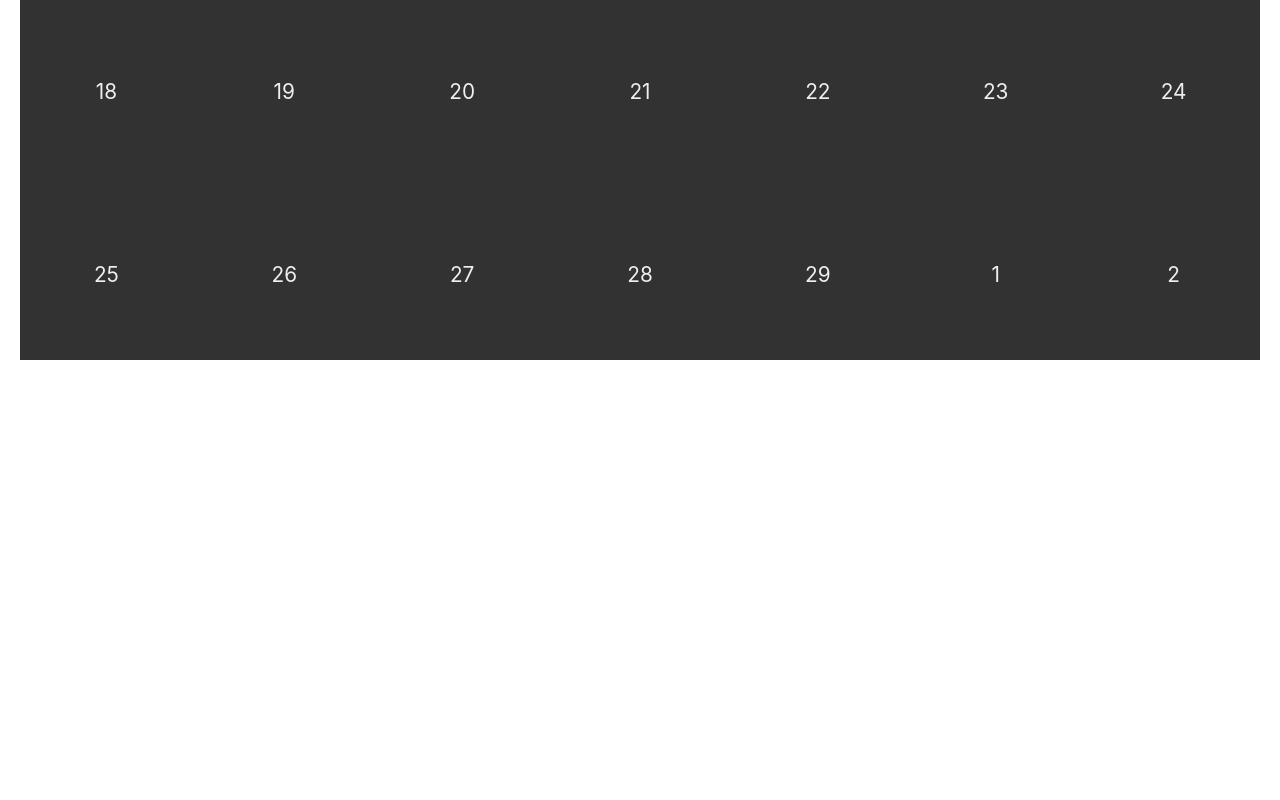
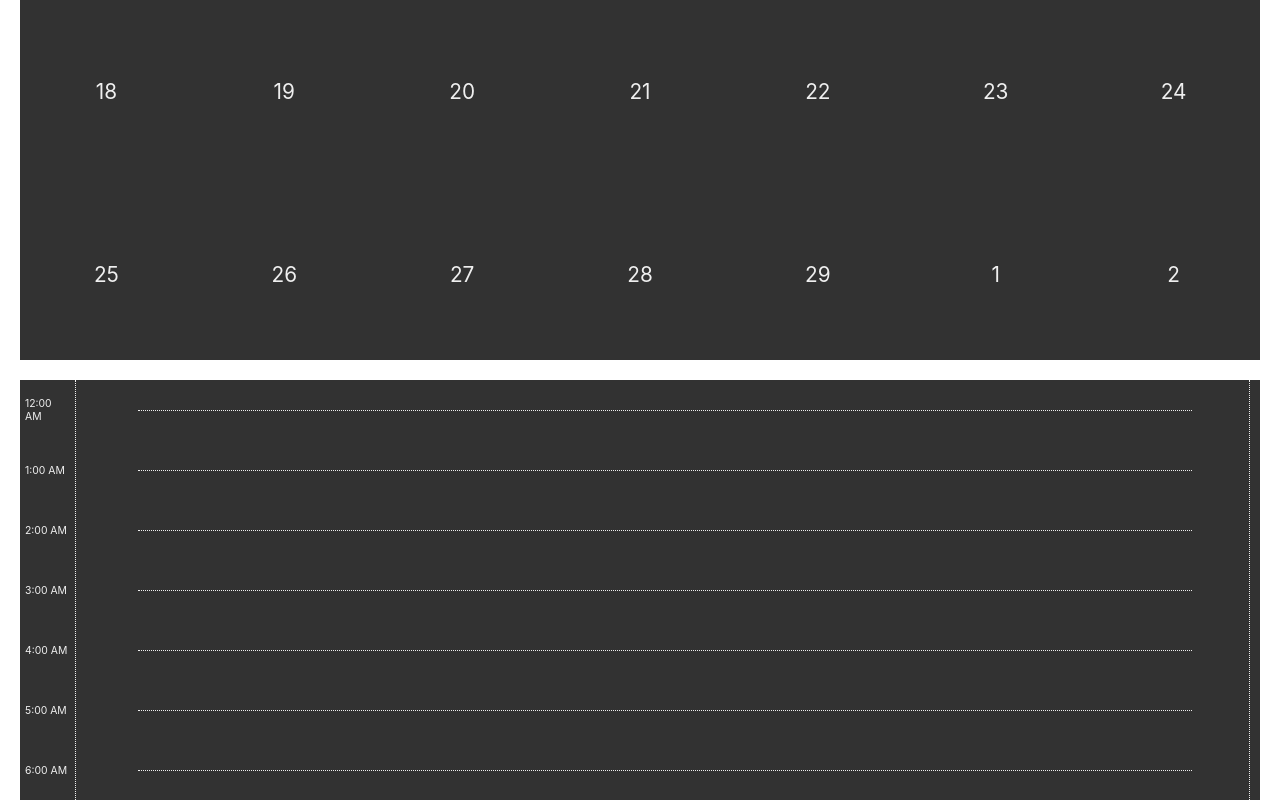
Before and after one commit to chbarr/React-Calendar-App, a React (Create React App) app: page / in a window 1280 px wide. Shown: the part 620-1420 px from the top of the page. Before the commit the page ends 980 px from the top, so only its background shows below. Built offline with nearby package versions, Linux system fonts and the light colour scheme.

Commit message:
created EventsDisplayer component with its styles and EventsRow and EventCell base components to build day events list view

```diff
--- a/src/Components/App/App.js
+++ b/src/Components/App/App.js
@@ -1,17 +1,17 @@
 import './App.css';
 import { DateSelector } from '../DateSelector/DateSelector';
-import Calendar from '../Calendar/Calendar';
+import { Calendar } from '../Calendar/Calendar';
 import { useSelector } from 'react-redux';
 import { EventCreator } from '../EventCreator/EventCreator';
+import { EventsDisplayer } from '../EventsDisplayer/EventsDisplayer';
 function App() {
   const eventCreatorOpened = useSelector(state => state.ui.eventCreatorOpened);
   return (
     <div className="App">
-      <div>
-        <DateSelector/>
-        <Calendar/>
-        { eventCreatorOpened && <EventCreator/>}
-      </div>
+      <DateSelector />
+      <Calendar />
+      {eventCreatorOpened && <EventCreator />}
+      <EventsDisplayer />
     </div >
   );
 }
--- a/src/Components/Calendar/Calendar.js
+++ b/src/Components/Calendar/Calendar.js
@@ -50,10 +50,9 @@ function Calendar() {
                 </div>
                 <div className='calendarGrid'>
                     {
-
                         calendar.previousMonthDays.map(dayNumber => (
                             <DayCell key={uuidv4()}
-                                eventsCounter={events[previousMonthYear]?.[previousMonth]?.[dayNumber]?.length}
+                                dayEvents={events[previousMonthYear]?.[previousMonth]?.[dayNumber] || []}
                                 yearNumber={previousMonthYear}
                                 monthNumber={previousMonth}
                                 dayNumber={dayNumber}
@@ -63,7 +62,7 @@ function Calendar() {
                     {
                         calendar.currentMonthDays.map((_, i) => (
                             <DayCell key={uuidv4()}
-                                eventsCounter={events[selectedYear]?.[selectedMonth]?.[i + 1]?.length}
+                                dayEvents={events[selectedYear]?.[selectedMonth]?.[i + 1] || []}
                                 yearNumber={selectedYear}
                                 monthNumber={selectedMonth}
                                 dayNumber={i + 1}
@@ -73,7 +72,7 @@ function Calendar() {
                     {
                         calendar.nextMonthDays.map((_, i) => (
                             <DayCell key={uuidv4()}
-                                eventsCounter={events[nextMonthYear]?.[nextMonth]?.[i + 1]?.length}
+                                dayEvents={events[nextMonthYear]?.[nextMonth]?.[i + 1] || []}
                                 yearNumber={nextMonthYear}
                                 monthNumber={nextMonth}
                                 dayNumber={i + 1}
@@ -86,4 +85,4 @@ function Calendar() {
     }
 }
 
-export default Calendar
+export { Calendar }
--- a/src/Components/DateSelector/DateSelector.js
+++ b/src/Components/DateSelector/DateSelector.js
@@ -1,10 +1,10 @@
 import './dateSelector.css';
 import React from 'react'
 import { YearSelector } from '../YearSelector/YearSelector';
-import { monthsNameES } from '../../customHooks/useCalendar';
+import { getNextMonth, getPreviousMonth, monthsNameES } from '../../customHooks/useCalendar';
 import { MonthSelector } from '../MonthSelector/MonthSelector';
 import { useSelector, useDispatch } from 'react-redux';
-import { setDateSelectorClicked } from '../../slices/uiSlice';
+import { setDateSelectorClicked, setSelectedMonth } from '../../slices/uiSlice';
 
 function DateSelector() {
     const {
@@ -16,21 +16,31 @@ function DateSelector() {
 
     const dispatch = useDispatch();
 
-    const toggleDateSelector = (selectorType) => {
+    const onToggleDateSelector = (selectorType) => {
         dispatch(setDateSelectorClicked({ selectorType }))
+    }
+
+    const onChangeMonth = (changeType) => {
+        const { year, month } = (changeType === 'PREV') ? getPreviousMonth(selectedYear, selectedMonth)
+            : (changeType === 'NEXT') ? getNextMonth(selectedYear, selectedMonth)
+                : { year: selectedYear, month: selectedMonth };
+
+        dispatch(setSelectedMonth({ selectedMonth: month, selectedYear: year }))
     }
 
     return (
         <section className='date-selector-container'>
+            <button className='no-border-btn' onClick={() => onChangeMonth('PREV')}>&lt;</button>
             <div className='date-legend'>
-                <button className='no-border-btn' onClick={() => toggleDateSelector('MONTH')}>
+                <button className='no-border-btn' onClick={() => onToggleDateSelector('MONTH')}>
                     {monthsNameES[selectedMonth]}
                 </button>
                 <span>de</span>
-                <button className='no-border-btn' onClick={() => toggleDateSelector('YEAR')}>
+                <button className='no-border-btn' onClick={() => onToggleDateSelector('YEAR')}>
                     {selectedYear}
                 </button>
             </div>
+            <button className='no-border-btn' onClick={() => onChangeMonth('NEXT')}>&gt;</button>
 
             {monthSelectorOpened && <MonthSelector selectedMonth={selectedMonth}
                 months={monthsNameES} />}
--- a/src/Components/DateSelector/dateSelector.css
+++ b/src/Components/DateSelector/dateSelector.css
@@ -1,10 +1,10 @@
 .date-selector-container {
+    font-family: 'Roboto Mono';
+    font-size: var(--calendar-header-font-size);
+    display: flex;
+    justify-content: space-between;
+    align-items: center;
     position: relative;
     z-index: 2;
+    margin: 0 20px;
 }
-
-.date-legend {
-    font-family: 'Roboto Mono';
-    font-size: var(--calendar-header-font-size);
-    padding-left: 20px;
-}
--- a/src/Components/DayCell/DayCell.js
+++ b/src/Components/DayCell/DayCell.js
@@ -8,28 +8,36 @@ const MemoizedDayCell = React.memo(
     function DayCell(props) {
         const eventCreatorOpened = useSelector(state => state.ui.eventCreatorOpened);
         const dispatch = useDispatch();
+        const eventsCounter = props.dayEvents.length;
 
         const onDayClicked = () => {
             dispatch(setEventCreatorOpened({
-                'eventCreatorOpened': !eventCreatorOpened,
-                'dayNumber': props.dayNumber,
-                'monthNumber': props.monthNumber,
-                'yearNumber': props.yearNumber
+                'eventCreatorOpened': false
             }));
+            if (eventsCounter <= 0) {
+                dispatch(setEventCreatorOpened({
+                    'eventCreatorOpened': !eventCreatorOpened,
+                    'dayNumber': props.dayNumber,
+                    'monthNumber': props.monthNumber,
+                    'yearNumber': props.yearNumber
+                }));
+            } else {
+                console.log("Show events detailed");
+            }
         };
 
         return (
             <button className='no-border-btn day-cell' onClick={onDayClicked}>
-                <div className={`events-counter ${(!props.eventsCounter || props.eventsCounter <= 0) && 'events-counter-hidden'}`}>
-                    <span>{props.eventsCounter}</span>
+                <div className={`events-counter ${(eventsCounter <= 0) && 'events-counter-hidden'}`}>
+                    <span>{eventsCounter}</span>
                 </div>
                 <span className='day-number'>{props.dayNumber}</span>
             </button>
         );
     },
     (prevProps, nextProps) => {
-        // if eventsCounter has not changed, the component will not be re rendered
-        return prevProps.eventsCounter === nextProps.eventsCounter;
+        // if dayEvents has not changed, the component will not be re rendered
+        return prevProps.dayEvents === nextProps.dayEvents;
     }
 );
 
--- /dev/null
+++ b/src/Components/EventCell/EventCell.js
@@ -0,0 +1,11 @@
+import React from 'react'
+
+function EventCell() {
+    return (
+        <div>
+            evento
+        </div>
+    )
+}
+
+export { EventCell }
--- /dev/null
+++ b/src/Components/EventsDisplayer/EventsDisplayer.js
@@ -0,0 +1,27 @@
+import React from 'react'
+import { EventCell } from '../EventCell/EventCell'
+import { v4 as uuidv4 } from 'uuid';
+import './eventsDisplayer.css';
+import { dayHours } from '../../customHooks/useCalendar';
+function EventsDisplayer(props) {
+    return (
+        <section className='events-container'>
+            <section className='events-carousel'>
+                <hr className='vertical-separator' />
+                <section className='events-displayer'>
+                    {dayHours.map(
+                        hour => (
+                            <div className='hour-bar' key={uuidv4()}>
+                                <span className='hour-label'> {hour}</span>
+                                <hr className='horizontal-separator' />
+                            </div>
+                        ))
+                    }
+                </section>
+                <hr className='vertical-separator' />
+            </section>
+        </section>
+    )
+}
+
+export { EventsDisplayer }
--- /dev/null
+++ b/src/Components/EventsDisplayer/eventsDisplayer.css
@@ -0,0 +1,59 @@
+.events-container {
+    overflow-y: auto;
+    padding: 0 20px;
+    box-sizing: border-box;
+    height: 420px;
+    margin-top: 20px;
+}
+
+.events-carousel {
+    position: relative;
+    height: 1440px;
+    width: 100%;
+    background-color: var(--black-theme-calendar-header-color);
+    color: var(--black-theme-font-color);
+}
+
+.events-displayer {
+    display: grid;
+}
+
+.hour-bar {
+    display: flex;
+    align-items: center;
+    height: 60px;
+}
+
+.horizontal-separator {
+    width: 85%;
+    background-color: transparent;
+    border: none;
+    border-top: 1px dotted var(--black-theme-font-color);
+}
+
+.vertical-separator {
+    position: absolute;
+    top: 0;
+    margin: 0;
+    width: 1px;
+    height: 100%;
+    background-color: transparent;
+    border: none;
+}
+
+.vertical-separator:first-of-type {
+    border-left: 1px dotted var(--black-theme-font-color);
+    left: 55px;
+}
+
+.vertical-separator:last-of-type {
+    border-right: 1px dotted var(--black-theme-font-color);
+    border-spacing: 10px;
+    right: 10px;
+}
+
+.hour-label{
+    font-size: 0.65rem;
+    width: 45px;
+    margin-left: 5px;
+}
--- a/src/customHooks/useCalendar.js
+++ b/src/customHooks/useCalendar.js
@@ -2,6 +2,12 @@ import { useSelector } from "react-redux";
 
 export const weekDaysES = ['domingo', 'lunes', 'martes', 'miércoles', 'jueves', 'viernes', 'sábado', 'domingo'];
 export const monthsNameES = ['Enero', 'Febrero', 'Marzo', 'Abril', 'Mayo', 'Junio', 'Julio', 'Agosto', 'Septiembre', 'Octubre', 'Noviembre', 'Diciembre'];
+export const dayHours = [
+    '12:00 AM', '1:00 AM', '2:00 AM', '3:00 AM', '4:00 AM', '5:00 AM',
+    '6:00 AM', '7:00 AM', '8:00 AM', '9:00 AM', '10:00 AM', '11:00 AM',
+    '12:00 PM', '1:00 PM', '2:00 PM', '3:00 PM', '4:00 PM', '5:00 PM',
+    '6:00 PM', '7:00 PM', '8:00 PM', '9:00 PM', '10:00 PM', '11:00 PM'
+];
 
 export const getPreviousMonth = (currentYear, currentMonth) => {
     return (currentMonth === 0) ?
--- a/src/slices/uiSlice.js
+++ b/src/slices/uiSlice.js
@@ -9,7 +9,9 @@ const initialState = {
     yearSelectorOpened: false,
     monthSelectorOpened: false,
     eventCreatorOpened: false,
-    eventSaved: false
+    eventSaved: false,
+    eventsDisplayerOpened: false,
+    dayEvents: []
 }
 
 export const uiSlice = createSlice({
@@ -21,6 +23,7 @@ export const uiSlice = createSlice({
             state.yearSelectorOpened = false;
         },
         setSelectedMonth: (state, action) => {
+            state.selectedYear = action.payload.selectedYear || state.selectedYear;
             state.selectedMonth = action.payload.selectedMonth;
             state.monthSelectorOpened = false;
         },
@@ -43,6 +46,10 @@ export const uiSlice = createSlice({
             state.eventCreatorOpened = false;
             state.yearSelectorOpened = false;
             state.monthSelectorOpened = false;
+        },
+        setEventDisplayerOpener: (state, action) => {
+            state.eventsDisplayerOpened = true;
+            state.dayEvents = action.payload.dayEvents;
         }
     }
 });
```
Also changed, not shown: src/Components/EventsRow/EventsRow.js (added, +11 -0 lines).
